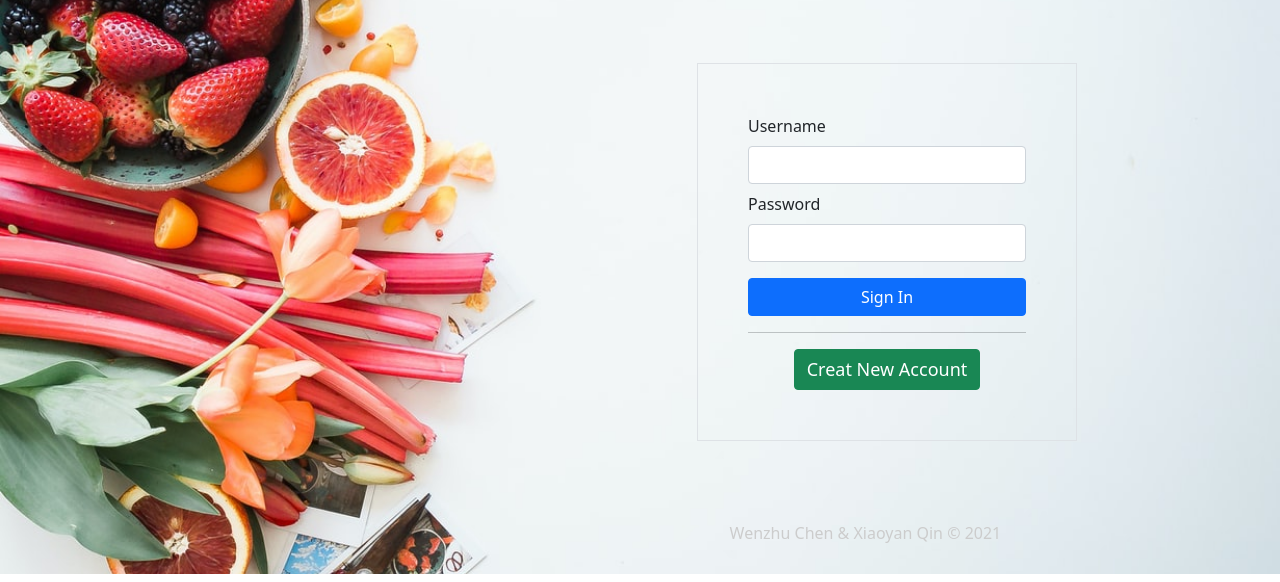
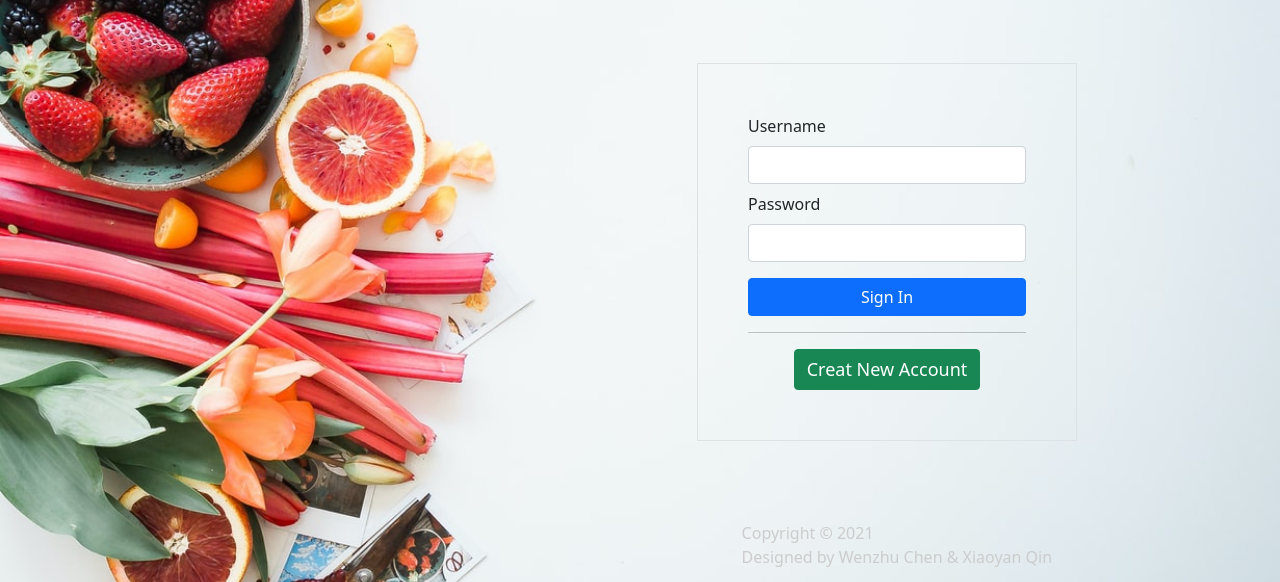
Before and after one commit to qin0511/RecipeApp, a website: page public/index.html in a window 1280 px wide. Shown: the part 240-822 px from the top of the page. Drawn offline with nearby package versions, Linux system fonts and the light colour scheme.

Commit message:
Update index.html

```diff
--- a/public/index.html
+++ b/public/index.html
@@ -18,7 +18,7 @@
   <div class="container">
     <div class="title"><h1>Welcome to ShareMyRecipe</h1></div>
     <div class="row">
-      <div class="col-4 box border">
+      <div class="col-sm-4 box border">
 
         <form id="formLogin">
           <div class="mb-2">
@@ -42,8 +42,9 @@
 
   <!-- footer section -->
 <footer>
-  <div>
-    <p> Wenzhu Chen & Xiaoyan Qin &copy; 2021</p>
+  <div class="container">
+    <div>Copyright &copy; 2021</div>
+    <div>Designed by Wenzhu Chen & Xiaoyan Qin</div>
   </div>
 </footer>
 
```
